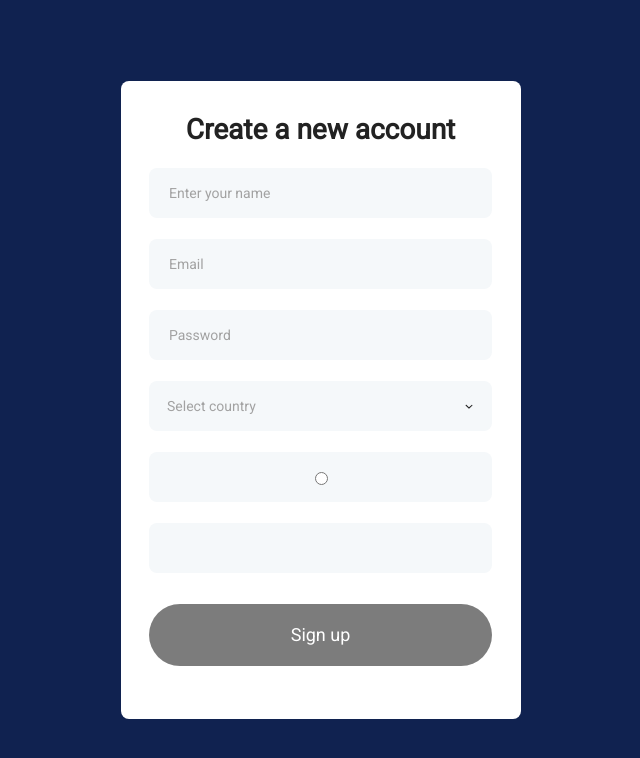
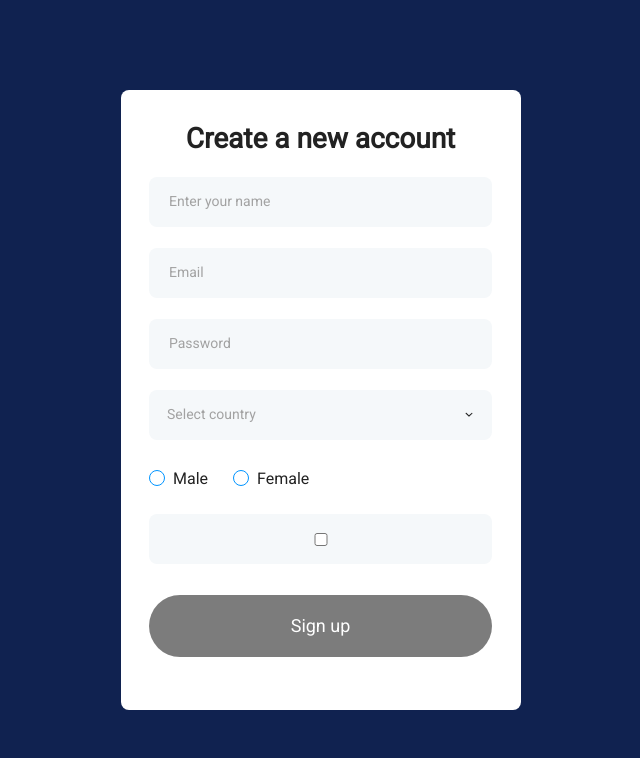
Before and after one commit to d8corp/bordio, a React (Create React App) app: page / in a window 1280 px wide. Shown: the top 758 px of the page, without its empty margins (319-959 px from the left). Built offline with nearby package versions, Linux system fonts and the light colour scheme.

Commit message:
added radiobox type of Field component

```diff
--- a/src/components/Field/Field.css
+++ b/src/components/Field/Field.css
@@ -137,6 +137,47 @@
   animation: hide-error 0.3s both;
 }
 
+.field__radiobox {
+  margin: 29px 10px 24px;
+}
+.field__checkbox-label {
+  cursor: pointer;
+  display: inline-flex;
+  align-items: center;
+  gap: 8px;
+  margin-right: 25px;
+}
+.field__checkbox-input {
+  display: none;
+}
+.field__checkbox-placeholder {
+
+}
+.field__checkbox-mark {
+  display: inline-block;
+  width: 14px;
+  height: 14px;
+  border: 1px solid var(--color-field_radio);
+  border-radius: 50%;
+}
+.field__checkbox-mark:before {
+  content: '';
+  display: block;
+  width: 8px;
+  height: 8px;
+  border-radius: 50%;
+  margin: 3px;
+  background: var(--color-field_radio);
+  transform: scale(0);
+  opacity: 0;
+  transition: all 0.3s;
+}
+
+.field__checkbox-input:checked + .field__checkbox-mark:before {
+  transform: scale(1);
+  opacity: 1;
+}
+
 @media (min-width: 400px) {
   .field__input_select > option {
     display: none;
--- a/src/components/Field/Field.tsx
+++ b/src/components/Field/Field.tsx
@@ -78,6 +78,28 @@ class Field extends PureComponent <IFieldProps> {
     )
   }
 
+  get radiobox () {
+    const {values, value, override} = this.props
+    return (
+      <div className='field__radiobox'>
+        {values?.map(val => (
+          <label className='field__checkbox-label' key={val}>
+            <input
+              className='field__checkbox-input'
+              type='radio'
+              checked={value === val}
+              onChange={e => e.target.checked && this.onSelect(val)}
+            />
+            <span className='field__checkbox-mark' />
+            <span className='field__checkbox-placeholder'>
+              {override ? override(val) : val}
+            </span>
+          </label>
+        )) || null}
+      </div>
+    )
+  }
+
   get input () {
     const {placeholder, name, type = 'text'} = this.props
 
@@ -99,7 +121,17 @@ class Field extends PureComponent <IFieldProps> {
   render () {
     const {type} = this.props
 
-    return type === 'select' ? this.select : this.input
+    switch (type) {
+      case 'select': {
+        return this.select
+      }
+      case 'radiobox': {
+        return this.radiobox
+      }
+      default: {
+        return this.input
+      }
+    }
   }
 }
 
--- a/src/forms/LoginForm/LoginForm.tsx
+++ b/src/forms/LoginForm/LoginForm.tsx
@@ -53,15 +53,16 @@ class LoginForm extends Component<{}, ILoginFormState> {
       },
       {
         name: 'gender',
-        type: 'radio',
+        type: 'radiobox',
         value: undefined,
-        values: [],
+        values: ['MALE', 'FEMALE'],
         error: '',
         required: true,
+        override: (val: string) => val === 'MALE' ? 'Male' : 'Female'
       },
       {
         name: 'policies',
-        type: 'check',
+        type: 'checkbox',
         value: false,
         error: '',
         required: true,
--- a/src/index.css
+++ b/src/index.css
@@ -17,18 +17,29 @@ html, body {
 }
 
 :root {
-  --color-login-form_background: #fff;
+  /* palette */
+  --color-light: #fff;
+  --color-gray: #a2a2a2;
+  --color-gray-light: #f5f8fa;
+  --color-dark: #222;
+  --color-accent: #0094ff;
+  --color-accent-light: #2aa3ff;
+  --color-error: #e82828;
 
-  --color-button_background: #0094FF;
-  --color-button_background_hover: #2aa3ff;
-  --color-button_color: #fff;
+  /* elements */
+  --color-login-form_background: var(--color-light);
 
-  --color-field_background: #F5F8FA;
-  --color-field_placeholder: #A2A2A2;
-  --color-field_color: #222;
-  --color-field_focus: #0094FF;
-  --color-field_error: #E82828;
-  --color-field_select-background: #fff;
-  --color-field_select-item_hover: #F5F8FA;
-  --color-field_menu-color: var(--color-field_color);
+  --color-button_background: var(--color-accent);
+  --color-button_background_hover: var(--color-accent-light);
+  --color-button_color: var(--color-light);
+
+  --color-field_background: var(--color-gray-light);
+  --color-field_placeholder: var(--color-gray);
+  --color-field_color: var(--color-dark);
+  --color-field_focus: var(--color-accent);
+  --color-field_error: var(--color-error);
+  --color-field_select-background: var(--color-light);
+  --color-field_select-item_hover: var(--color-gray-light);
+  --color-field_menu-color: var(--color-dark);
+  --color-field_radio: var(--color-accent);
 }
```
